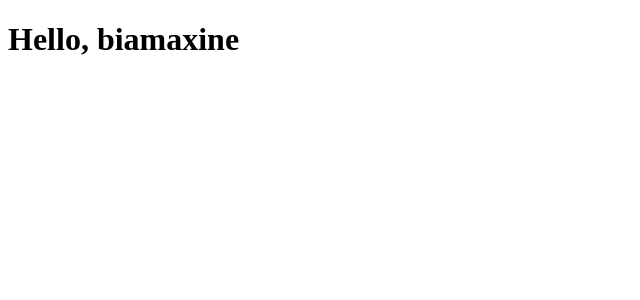
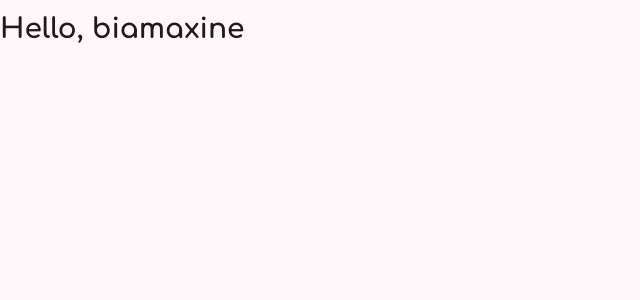
Before and after one commit to biamaxine/biamaxine.github.io, an Angular app: page / in a window 1280 px wide. Shown: the top 300 px of the page, without its empty margins (0-640 px from the left). Built offline with nearby package versions, Linux system fonts and the light colour scheme.

Commit message:
feat: INSTALL AngularMaterial
-- RUN 'ng add @angular/material'
-- UPDATED src/index.html
-- UPDATED src/styles.scss
-- INCLUDE GoogleFonts:Comfortaa

```diff
--- a/package.json
+++ b/package.json
@@ -24,10 +24,12 @@
   "private": true,
   "packageManager": "npm@10.9.4",
   "dependencies": {
+    "@angular/cdk": "~21.1.1",
     "@angular/common": "^21.1.0",
     "@angular/compiler": "^21.1.0",
     "@angular/core": "^21.1.0",
     "@angular/forms": "^21.1.0",
+    "@angular/material": "~21.1.1",
     "@angular/platform-browser": "^21.1.0",
     "@angular/router": "^21.1.0",
     "rxjs": "~7.8.0",
@@ -37,6 +39,7 @@
     "@angular/build": "^21.1.1",
     "@angular/cli": "^21.1.1",
     "@angular/compiler-cli": "^21.1.0",
+    "@angular/material": "^21.1.1",
     "angular-eslint": "21.1.0",
     "eslint": "^9.39.1",
     "eslint-config-prettier": "^10.1.8",
--- a/src/index.html
+++ b/src/index.html
@@ -2,10 +2,25 @@
 <html lang="en">
 <head>
   <meta charset="utf-8">
-  <title>Biamaxine</title>
+  <title>biamaxine - dev fullstack & ux designer</title>
   <base href="/">
   <meta name="viewport" content="width=device-width, initial-scale=1">
+
+  <!-- Substituir por SVG -->
   <link rel="icon" type="image/x-icon" href="favicon.ico">
+
+  <meta name="author" content="Bia Maxine">
+  <meta name="description" content="Bia Maxine - Dev Fullstack & UX Designer especialista em NestJS, Angular e Typescript">
+
+  <!-- Google Fonts -->
+  <link rel="preconnect" href="https://fonts.googleapis.com">
+  <link rel="preconnect" href="https://fonts.gstatic.com" crossorigin>
+
+  <!-- Google Fonts: Comfortaa -->
+  <link href="https://fonts.googleapis.com/css2?family=Comfortaa:wght@300..700&display=swap" rel="stylesheet">
+
+  <!-- Google Fonts: Material Icons -->
+  <link href="https://fonts.googleapis.com/icon?family=Material+Icons" rel="stylesheet">
 </head>
 <body>
   <app-root></app-root>
--- a/src/styles.scss
+++ b/src/styles.scss
@@ -1 +1,41 @@
+// Include theming for Angular Material with `mat.theme()`.
+// This Sass mixin will define CSS variables that are used for styling Angular Material
+// components according to the Material 3 design spec.
+// Learn more about theming and how to use it for your application's
+// custom components at https://material.angular.dev/guide/theming
+@use '@angular/material' as mat;
+
+html {
+  height: 100%;
+  @include mat.theme((
+    color: (
+      primary: mat.$magenta-palette,
+      tertiary: mat.$violet-palette,
+    ),
+    typography: Comfortaa,
+    density: 0,
+  ));
+}
+
+body {
+  // Default the application to a light color theme. This can be changed to
+  // `dark` to enable the dark color theme, or to `light dark` to defer to the
+  // user's system settings.
+  color-scheme: light;
+  &.dark-mode {
+    color-scheme: dark;
+  }
+
+  // Set a default background, font and text colors for the application using
+  // Angular Material's system-level CSS variables. Learn more about these
+  // variables at https://material.angular.dev/guide/system-variables
+  background-color: var(--mat-sys-surface);
+  color: var(--mat-sys-on-surface);
+  font: var(--mat-sys-body-medium);
+
+  // Reset the user agent margin.
+  margin: 0;
+  height: 100%;
+}
+
 /* You can add global styles to this file, and also import other style files */
```
Also changed, not shown: 1 other file (tests, documents, lock files or other folders).
